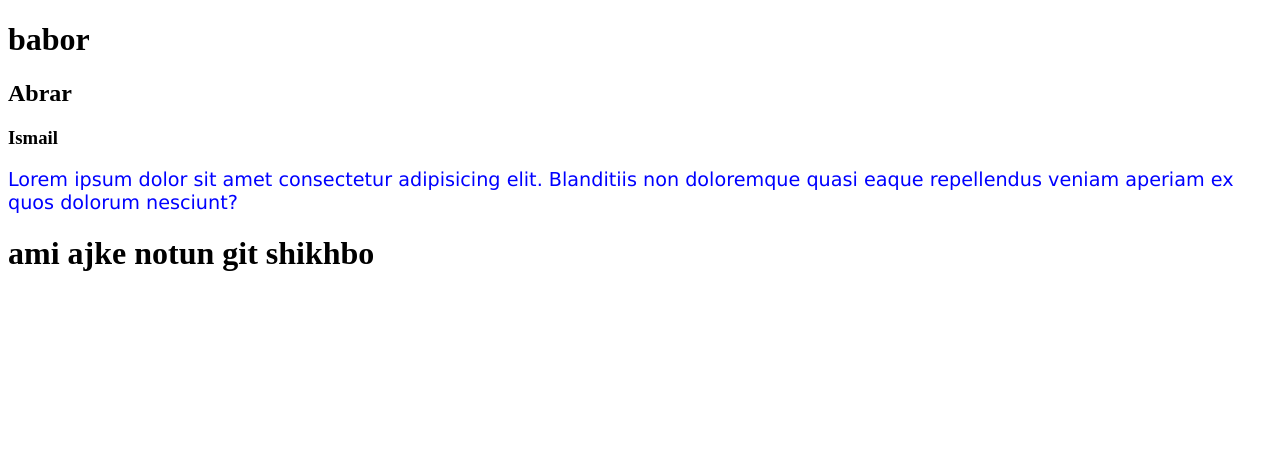
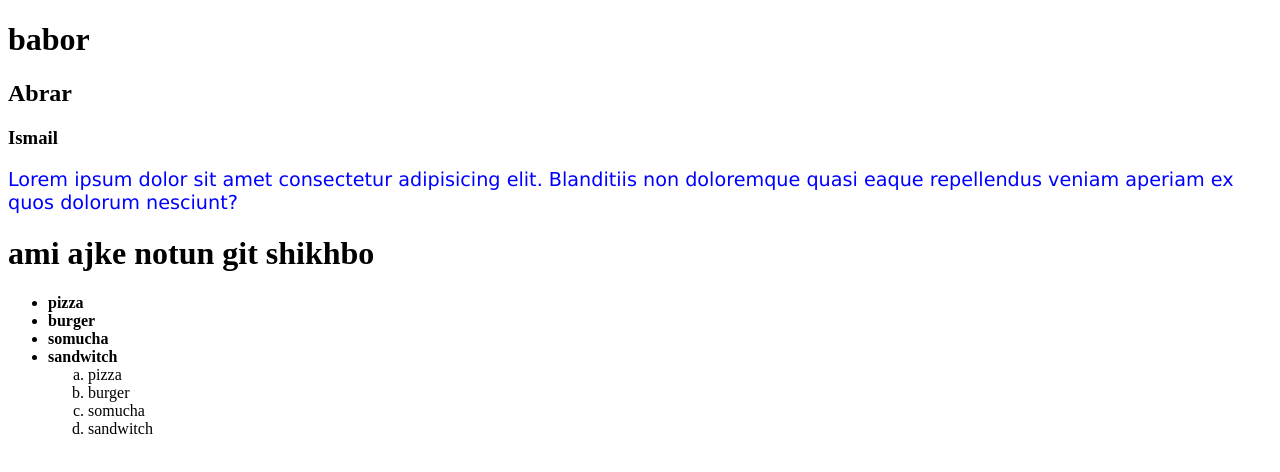
Before and after one commit to mdismail120/My-second-Repo, a plain HTML site: page index.html in a window 1280 px wide. Drawn offline with Linux system fonts and the light colour scheme.

Commit message:
my ordered and un ordered list try

```diff
--- a/index.html
+++ b/index.html
@@ -15,6 +15,30 @@
  <h1> ami ajke notun git shikhbo</h1>
 
 
+ <ul type="1">
+
+    <b><li>pizza</li>
+        <li>burger</li>
+        <li>somucha</li>
+        <li>sandwitch</li></b>
+
+
+        <ol type="a">
+
+
+            <li>pizza</li>
+            <li>burger</li>
+            <li>somucha</li>
+            <li>sandwitch</li>
+        </ol>
+
+
+
+
+
+ </ul>
+
+
 
 
 </body>
```
